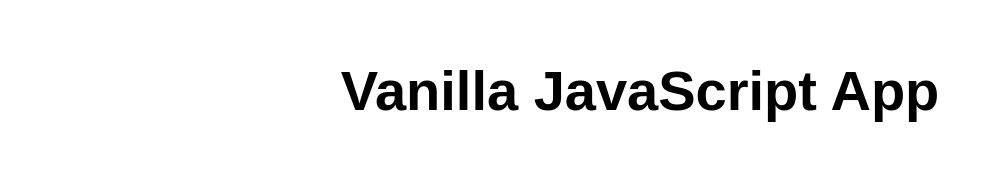
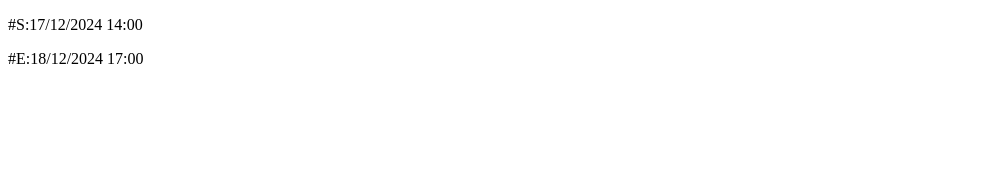
Before and after one commit to InfoplexDNB/txm-events, a website: page src/index.html in a window 1280 px wide. Shown: the whole page, without its empty margins (0-992 px from the left). Drawn offline with Linux system fonts and the light colour scheme.

Commit message:
Update index.html

```diff
--- a/src/index.html
+++ b/src/index.html
@@ -1,17 +1,7 @@
 <!DOCTYPE html>
 <html lang="en">
-
-<head>
-  <meta charset="UTF-8">
-  <meta name="viewport" content="width=device-width, initial-scale=1.0">
-  <link rel="stylesheet" href="styles.css">
-  <title>Vanilla JavaScript App</title>
-</head>
-
 <body>
-  <main>
-    <h1>Vanilla JavaScript App</h1>
-  </main>
+<p>#S:17/12/2024 14:00</p><!-- Start Date and Time -->
+<p>#E:18/12/2024 17:00</p><!-- End Date and Time -->
 </body>
-
 </html>
```
